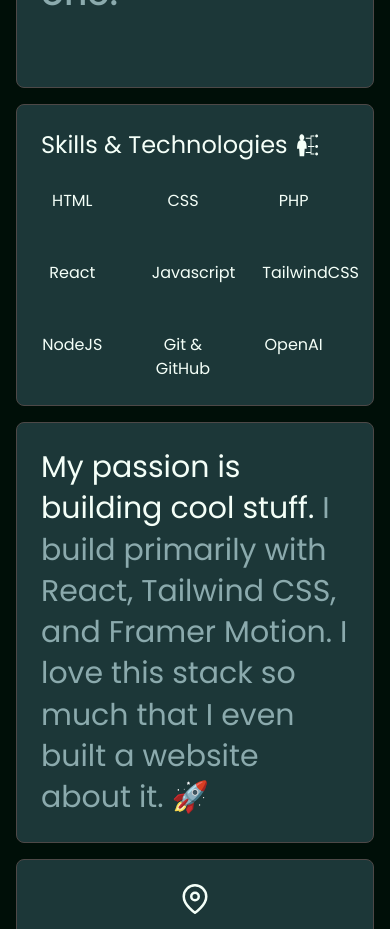
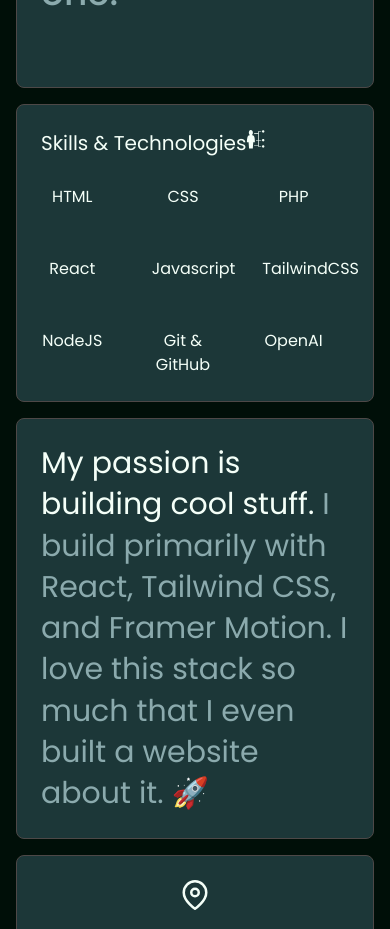
Before and after one commit to joshcolored/myPortfolio, a React (Vite) app: page / in a window 390 px wide. Shown: the part 1240-2169 px from the top of the page. Built offline with nearby package versions, Linux system fonts and the light colour scheme.

Commit message:
Update AboutContent.jsx

```diff
--- a/src/components/AboutContent.jsx
+++ b/src/components/AboutContent.jsx
@@ -89,8 +89,8 @@ const ProjectBlock = () => (
   <>
     <Block className="col-span-12 row-span-2 md:col-span-6">
       <div className="text-5xl mb-7 flex flex-row">
-        <h3 className="text-2xl">Skills & Technologies</h3>
-        <div className="text-2xl ml-2 mt-1">
+        <h3 className="text-xl md:text-2xl">Skills & Technologies</h3>
+        <div className="text-xl md:ml-2 md:mt-1 md:text-2xl">
           <GiSkills />
         </div>
       </div>
```
